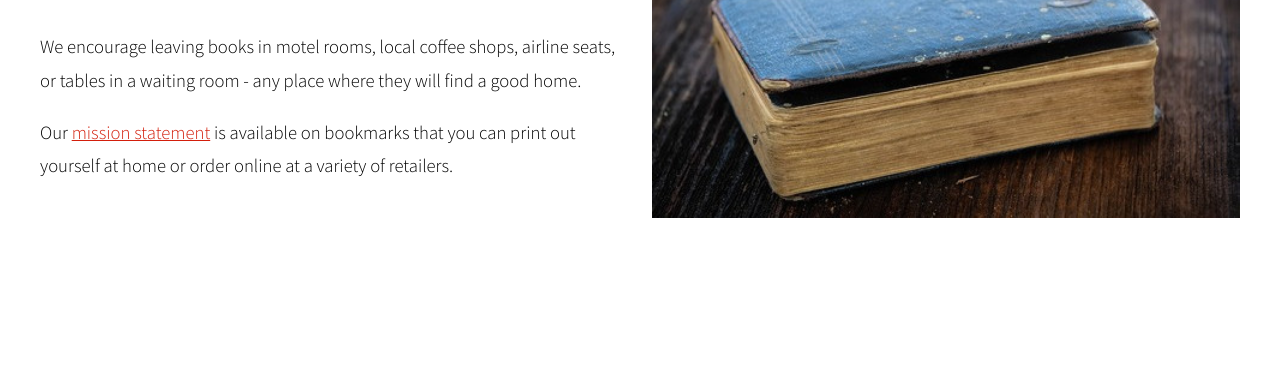
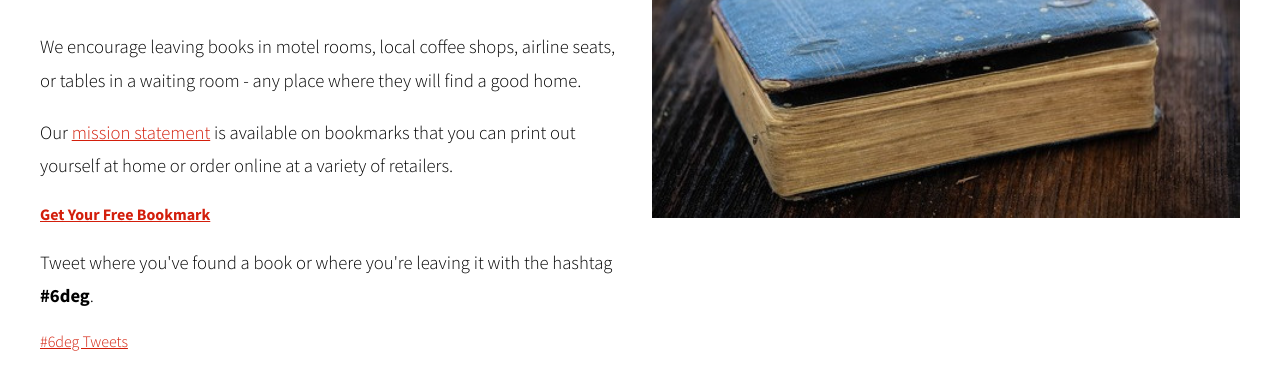
Before and after one commit to kristopolous/6DegreesOfBooks, a plain HTML site: page index.html in a window 1280 px wide. Shown: the part 574-964 px from the top of the page. Before the commit the page ends 904 px from the top, so only its background shows below. Drawn offline with Linux system fonts and the light colour scheme.

Commit message:
adding hashtag search to page

```diff
--- a/index.html
+++ b/index.html
@@ -46,10 +46,15 @@ p { color: black !important; font-size: 14pt }
   <p>Our <a href="mission.html">mission statement</a> is available on bookmarks that you can print out yourself at home or order online at
   a variety of retailers.</p>
 
+  <h4><a href="mission.html">Get Your Free Bookmark</a></h4>
 	</div>
 	<div class="tbox2">
 		<img src="images/pic02.jpg" alt="" class="image image-full" />
 	</div>
+  <p>Tweet where you've found a book or where you're leaving it with the hashtag <b>#6deg</b>.</p>
+  <a class="twitter-timeline"  href="https://twitter.com/hashtag/6deg" data-widget-id="679616393390587904">#6deg Tweets</a>
+  <script>!function(d,s,id){var js,fjs=d.getElementsByTagName(s)[0],p=/^http:/.test(d.location)?'http':'https';if(!d.getElementById(id)){js=d.createElement(s);js.id=id;js.src=p+"://platform.twitter.com/widgets.js";fjs.parentNode.insertBefore(js,fjs);}}(document,"script","twitter-wjs");</script>
+
 </div>
 </body>
 </html>
```
